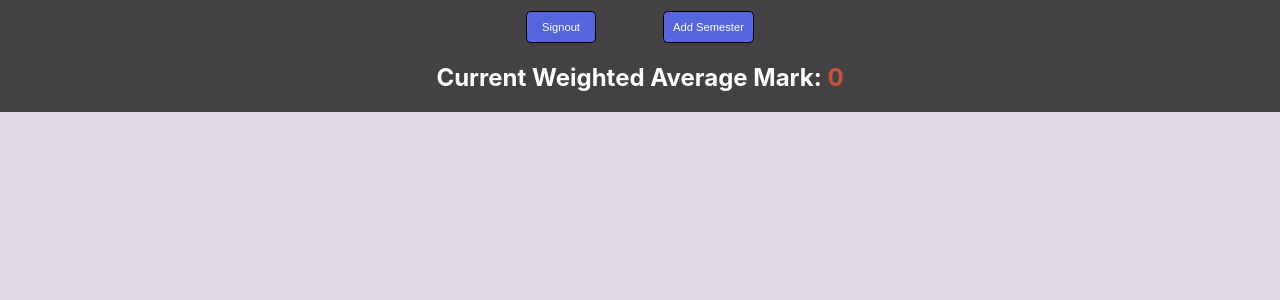
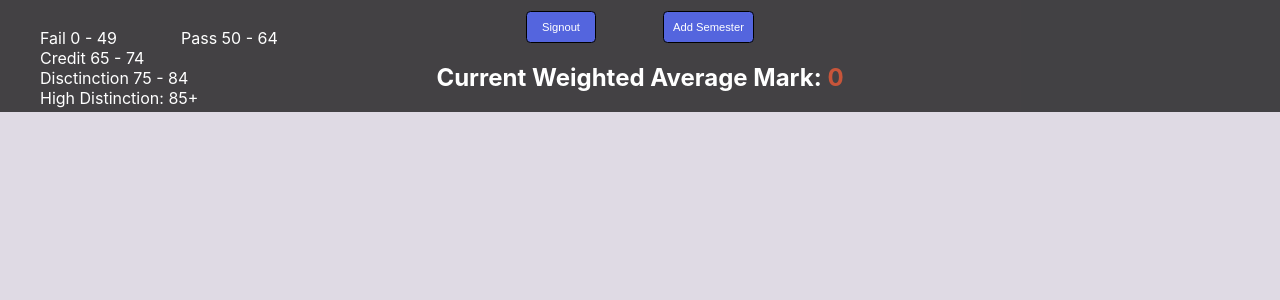
Before and after one commit to alexalextran/uni-mark-wam-calculator, a Next.js app: page /Components/FixedHeader in a window 1280 px wide. Shown: the top 300 px of the page. Built offline with nearby package versions, Linux system fonts and the light colour scheme; no server answers.

Commit message:
added a simple key top left of the fixed header

```diff
--- a/pages/Components/FixedHeader.jsx
+++ b/pages/Components/FixedHeader.jsx
@@ -1,4 +1,4 @@
-import React, { useState } from 'react'
+import React from 'react'
 import { useAuth } from '../../context/AuthContext'
 import styles from "../../styles/FixedHeader.module.scss";
 
@@ -10,6 +10,19 @@ const { logout, addSemester, wam } = useAuth()
 
     return (
         <div className={styles.main}>
+
+
+
+        <ul>
+            <span>
+            <li>Fail 0 - 49</li>
+            <li>Pass 50 - 64</li>
+            <li>Credit 65 - 74</li>
+            <li>Disctinction 75 - 84</li>
+            <li>High Distinction: 85+</li>
+            </span>
+        </ul>
+
 
     <span>
         <button onClick={() => {
--- a/styles/FixedHeader.module.scss
+++ b/styles/FixedHeader.module.scss
@@ -9,6 +9,25 @@
     width: 100vw;
     @include flexCenter(column);
     z-index: 1000;
+
+    ul{
+        position: absolute;
+        left: 0;
+        width: 30%;
+        height: 100%;
+        display: flex;
+        @include flexCustom(space-between, center, row);
+        span{
+            width: 100%;
+            height: 50%;
+            display: flex;
+            flex-wrap: wrap;
+            li{
+                margin-right: 4em;
+               list-style-type: none
+            }
+        }
+    }
 
     button{
         @include button;
```
